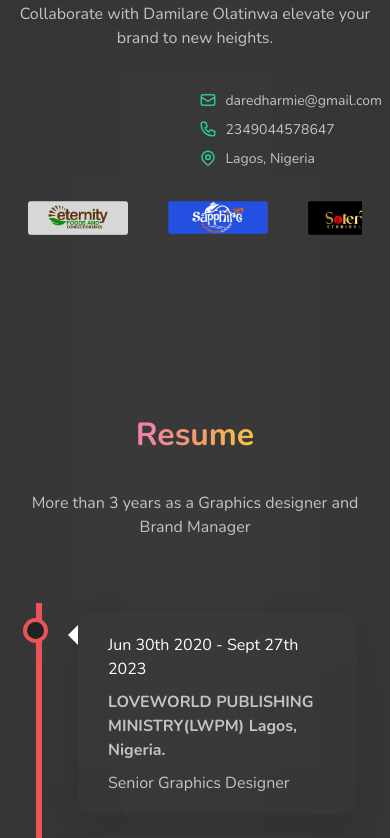
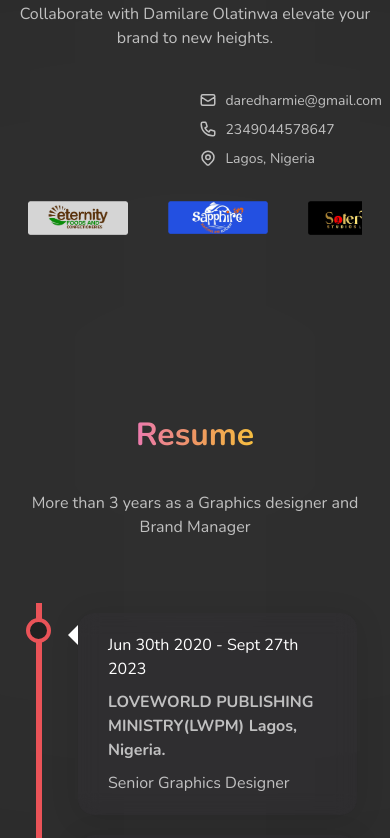
Before and after one commit to metalekan/dami, a React (Vite) app: page / in a window 390 px wide. Shown: the part 2104-2942 px from the top of the page. Built offline with nearby package versions, Linux system fonts and the light colour scheme.

Commit message:
new commit

```diff
--- a/src/components/About.jsx
+++ b/src/components/About.jsx
@@ -25,15 +25,15 @@ const About = () => {
             <p className='font-light text-center md:text-start leading-6'><span className='text_gradient font-bold'>Damilare Olatinwa .J is a skilled Graphic Designer and adept Brand Manager, merging creativity with strategic expertise.</span> With a solid foundation in design principles and a flair for capturing brand essence, Olatinwa excels in delivering cohesive brand experience. From logos, fliers, to branding colateral. Damilare Olatinwa ensures brands consistency and innovative solutions, keeping an eye on industry trends to provide cutting-edge design. <br /> Collaborate with Damilare Olatinwa elevate your brand to new heights.</p>
             <div className="flex flex-col gap-2 self-end text-sm md:text-md font-thin mt-10">
               <div className="flex items-center gap-2">
-                <HiOutlineMail className='text-md text-[#2cca91]' />
+                <HiOutlineMail className='text-md' />
                 <span>daredharmie@gmail.com</span>
               </div>
               <div className="flex items-center gap-2">
-                <HiOutlinePhone  className='text-md text-[#2cca91]'/>
+                <HiOutlinePhone  className='text-md'/>
                 <span>2349044578647</span>
               </div>
               <div className="flex items-center gap-2">
-                <HiOutlineLocationMarker className='text-md text-[#2cca91]' />
+                <HiOutlineLocationMarker className='text-md' />
                 <span>Lagos, Nigeria</span>
               </div>
             </div>
--- a/src/components/Contact.jsx
+++ b/src/components/Contact.jsx
@@ -31,7 +31,7 @@ const Contact = () => {
           <textarea className='input' cols="50" rows="10"></textarea>
         </div>
 
-        <button className='rounded btn_three bg-[#2cca91] hover:bg-white hover:text-black w-fit self-center px-6 py-2 font-bold md:text-sm'>Send Message</button>
+        <button className='rounded btn_three bg-[#2cca91] text-black hover:bg-white hover:text-black w-fit self-center px-6 py-2 font-bold md:text-sm'>Send Message</button>
       </form>
     </section>
   )
--- a/src/components/Footer.jsx
+++ b/src/components/Footer.jsx
@@ -93,7 +93,7 @@ const Footer = () => {
       <div className="flex justify-between font-light border-t border-black py-2">
         <div className="flex items-center flex-wrap">
           <span className="pe-2">User Terms & Condition</span>
-          <span className="border-s ps-2">Privacy Policy</span>
+          <span>Privacy Policy</span>
         </div>
         <span>Copyright © Damilare</span>
       </div>
--- a/src/components/Resume.jsx
+++ b/src/components/Resume.jsx
@@ -3,7 +3,7 @@ import React from 'react'
 const Resume = () => {
   return (
     <section className='min-h-screen w-full flex flex-col gap-8 md:gap-0 px-2 md:px-20 bg-black pb-20 md:pb-0 text-dimWhite my-[6rem] relative'>
-      <div className="absolute z-[0] translate-x-[-50%] translate-y-[-50%] top-0 left-[50%] w-[50%] h-[100%] rounded-full new__gradient" />
+      <div className="absolute z-[0] translate-x-[-50%] translate-y-[-50%] top-0 left-[50%] w-[50%] h-[50%] rounded-full new__gradient" />
       <h1 className='text-center text-xl font-extrabold text_gradient'>Resume</h1>
       <p className='text-center'>More than 3 years as a Graphics designer and Brand Manager</p>
       <div className="mt-8">
--- a/src/components/Testimonial.jsx
+++ b/src/components/Testimonial.jsx
@@ -55,7 +55,7 @@ const Testimonial = () => {
         <h1 className='text-center text-xl font-extrabold text_gradient'>Testimonials</h1>
         <h2 className='text-center md:text-lg'>Few of my clients has one or two to say about me</h2>
       </div>
-      <div className="absolute z-[0] translate-x-[-50%] translate-y-[-50%] top-0 left-[50%] w-[50%] h-[100%] rounded-xl new__gradient" />
+      <div className="absolute z-[0] translate-x-[-50%] translate-y-[-50%] top-0 left-[50%] w-[50%] h-[40%] rounded-xl new__gradient" />
       <div className="grid md:grid-cols-3 gap-5 mt-[2rem]">
         {
           myTestimonials.map((review, index) => (
--- a/src/index.css
+++ b/src/index.css
@@ -123,7 +123,7 @@ img {
 
   .tl-left::after,
   .tl-right::after {
-    left: 15px;
+    left: 18px;
   }
 
   .tl-right {
@@ -212,7 +212,6 @@ img {
 }
 
 .container * {
-  /* box-sizing: border-box; */
   padding: 0;
   margin: 0;
   color: #fff;
```
Also changed, not shown: 1 other file (tests, documents, lock files or other folders).
